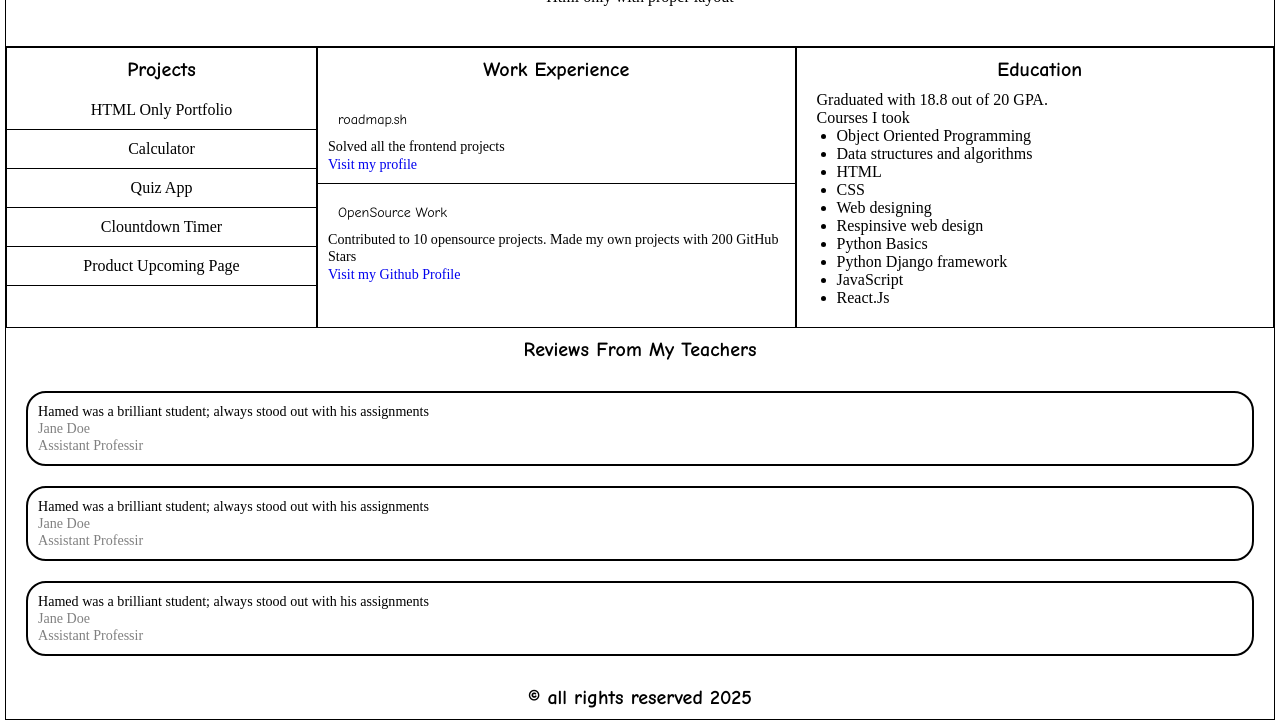
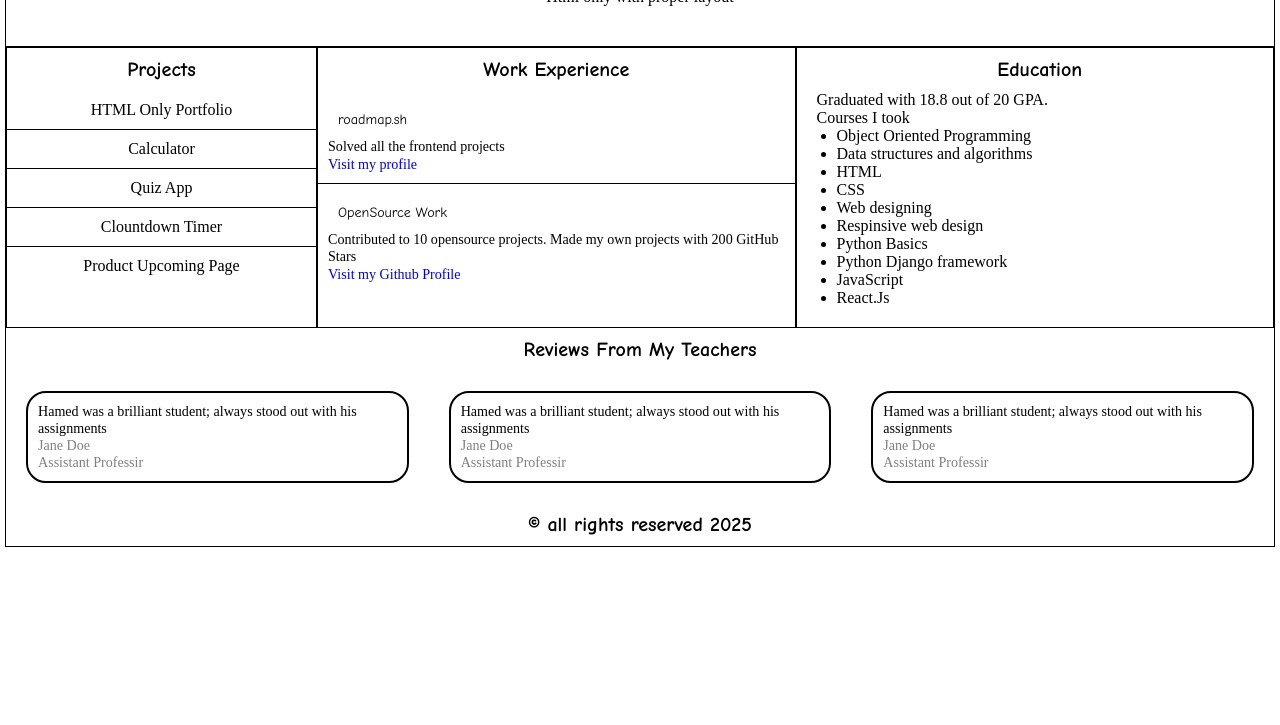
Before and after one commit to itachithelast/003-advanced-portfolio-with-CSS, a plain HTML site: page index.html in a window 1280 px wide. Shown: the part 155-880 px from the top of the page. After the commit the page ends 800 px from the top, so only its background shows below. Drawn offline with Linux system fonts and the light colour scheme.

Commit message:
project css complete

```diff
--- a/index.html
+++ b/index.html
@@ -43,7 +43,7 @@
       <li class="bg-grey text-center nav-li border-bottom"><a class="nav-link" href="#">Calculator</a></li>
       <li class="bg-grey text-center nav-li border-bottom"><a class="nav-link" href="#">Quiz App</a></li>
       <li class="bg-grey text-center nav-li border-bottom"><a class="nav-link" href="#">Clountdown Timer</a></li>
-      <li class="bg-grey text-center nav-li border-bottom"><a class="nav-link" href="#">Product Upcoming Page</a></li>
+      <li class="bg-grey text-center nav-li border-bottom no-border"><a class="nav-link" href="#">Product Upcoming Page</a></li>
     </ul>
   </section>
   <section id="work-exp">
--- a/style.css
+++ b/style.css
@@ -100,4 +100,8 @@ i{
     .no-border{
         border: none;
     }
+    .cards{
+        display: grid;
+        grid-template-columns: repeat(3,1fr);
+    }
 }
```
Lines whose indentation alone changed are shown as unchanged.
